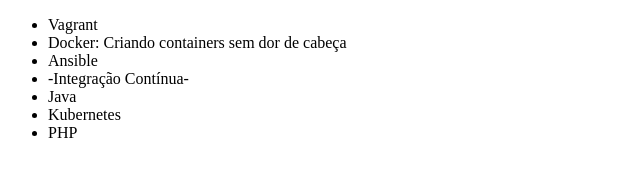
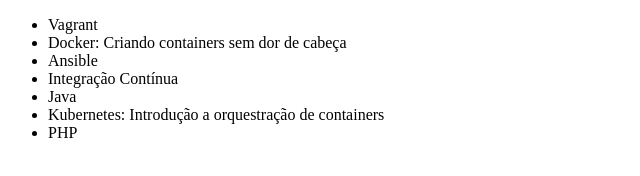
Before and after one commit to netoandrade1987/gitalura, a plain HTML site: page index.html in a window 1280 px wide. Shown: the whole page, without its empty margins (0-640 px from the left). Drawn offline with Linux system fonts and the light colour scheme.

Commit message:
Alterando o nome do curso de Kubernetes

```diff
--- a/index.html
+++ b/index.html
@@ -9,9 +9,9 @@
         <li>Vagrant</li>
         <li>Docker: Criando containers sem dor de cabeça</li>
         <li>Ansible</li>
-        <li>-Integração Contínua-</li>
+        <li>Integração Contínua</li>
         <li>Java</li>
-        <li>Kubernetes</li>
+        <li>Kubernetes: Introdução a orquestração de containers</li>
         <li>PHP</li>
     </ul>
 </body>
```
